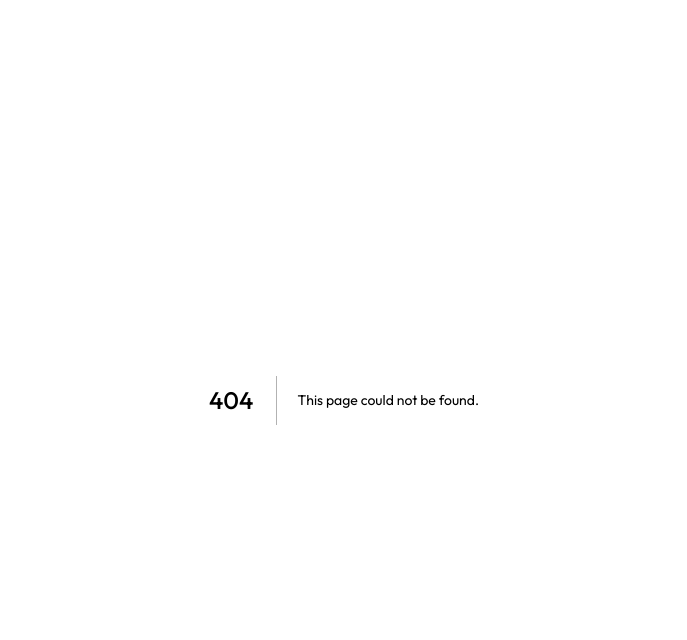
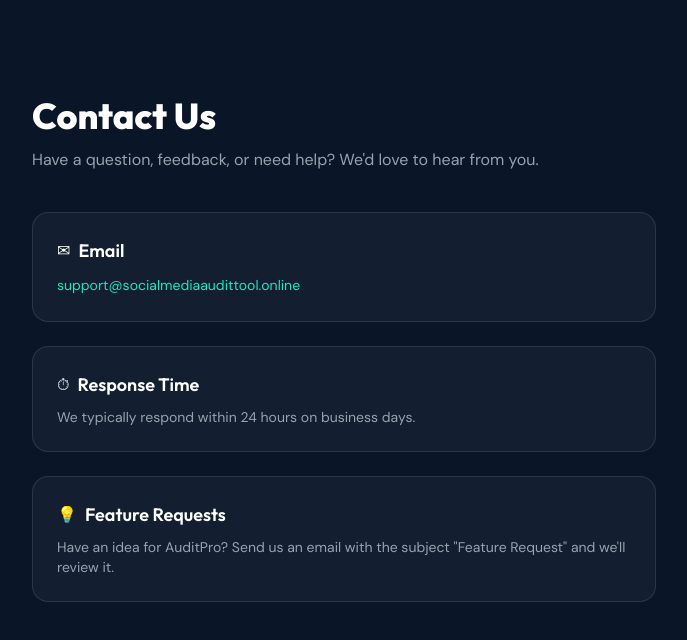
Before and after one commit to evsong/social-media-audit-pro, a Next.js app: page /contact in a window 1280 px wide. Before the commit this address had no page. Shown: the top 640 px of the page, without its empty margins (296-983 px from the left). Built offline with nearby package versions, Linux system fonts and the light colour scheme.

Commit message:
feat: add Contact page and update footer link

```diff
--- /dev/null
+++ b/src/app/contact/page.tsx
@@ -0,0 +1,50 @@
+import type { Metadata } from "next";
+
+export const metadata: Metadata = {
+  title: "Contact — AuditPro",
+  description: "Get in touch with the AuditPro team.",
+};
+
+export default function ContactPage() {
+  return (
+    <main className="min-h-screen pt-24 pb-20">
+      <div className="max-w-2xl mx-auto px-6">
+        <h1 className="font-extrabold text-4xl mb-3">Contact Us</h1>
+        <p className="text-gray-400 mb-10">
+          Have a question, feedback, or need help? We&apos;d love to hear from you.
+        </p>
+
+        <div className="space-y-6">
+          <Card icon="✉" title="Email" href="mailto:support@socialmediaaudittool.online">
+            support@socialmediaaudittool.online
+          </Card>
+          <Card icon="⏱" title="Response Time">
+            We typically respond within 24 hours on business days.
+          </Card>
+          <Card icon="💡" title="Feature Requests">
+            Have an idea for AuditPro? Send us an email with the subject
+            &quot;Feature Request&quot; and we&apos;ll review it.
+          </Card>
+        </div>
+      </div>
+    </main>
+  );
+}
+
+function Card({ icon, title, href, children }: {
+  icon: string; title: string; href?: string; children: React.ReactNode;
+}) {
+  return (
+    <div className="bg-[rgba(255,255,255,0.04)] border border-white/10 rounded-2xl p-6">
+      <div className="flex items-center gap-2 mb-2">
+        <span>{icon}</span>
+        <h2 className="font-semibold text-lg">{title}</h2>
+      </div>
+      {href ? (
+        <a href={href} className="text-[#1de4c3] hover:underline text-sm">{children}</a>
+      ) : (
+        <p className="text-gray-400 text-sm">{children}</p>
+      )}
+    </div>
+  );
+}
--- a/src/app/page.tsx
+++ b/src/app/page.tsx
@@ -83,7 +83,7 @@ export default function Home() {
             <a href="/privacy" className="hover:text-gray-300 transition">Privacy</a>
             <a href="/terms" className="hover:text-gray-300 transition">Terms</a>
             <a href="/blog" className="hover:text-gray-300 transition">Blog</a>
-            <a href="mailto:support@socialmediaaudittool.online" className="hover:text-gray-300 transition">Contact</a>
+            <a href="/contact" className="hover:text-gray-300 transition">Contact</a>
           </div>
           <div className="text-xs text-gray-600">© 2026 AuditPro</div>
         </div>
```
